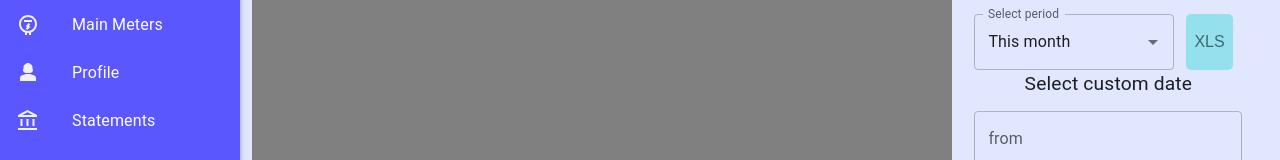
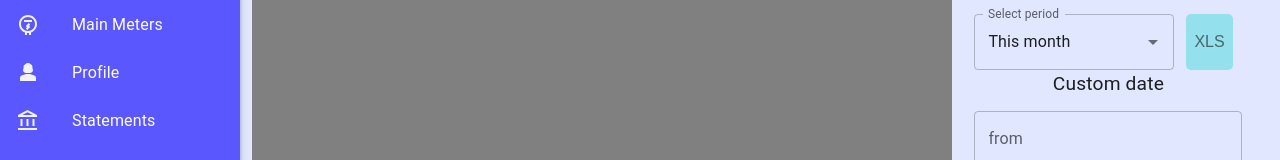
Before and after one commit to Kangonga/landlord-portal, a React (Vite) app: page / in a window 1280 px wide. Shown: the part 195-355 px from the top of the page. Built offline with nearby package versions, Linux system fonts and the light colour scheme.

Commit message:
style: add typography style

```diff
--- a/src/features/buildingFeatures/components/buildingStatements/BuildingStatements.tsx
+++ b/src/features/buildingFeatures/components/buildingStatements/BuildingStatements.tsx
@@ -25,7 +25,7 @@ export default function BuildingStatements() {
                 </IconButton>
             </Box>
             <Box id='customDateHolder'>
-                <Typography fontSize='1.2rem' textAlign='center'>Select custom date</Typography>
+                <Typography fontSize='1.2rem' textAlign='center'>Custom date</Typography>
                 <LocalizationProvider dateAdapter={AdapterDayjs} >
                     <DatePicker label={'from'} views={['day','month', 'year']} />
                     <DatePicker label={'to'} views={['day','month', 'year']} maxDate={today}/>
@@ -35,8 +35,6 @@ export default function BuildingStatements() {
                 </LocalizationProvider>
             </Box>
         </Box>
-
-
     </BuildingStatementsContainer>
   )
 }
```
